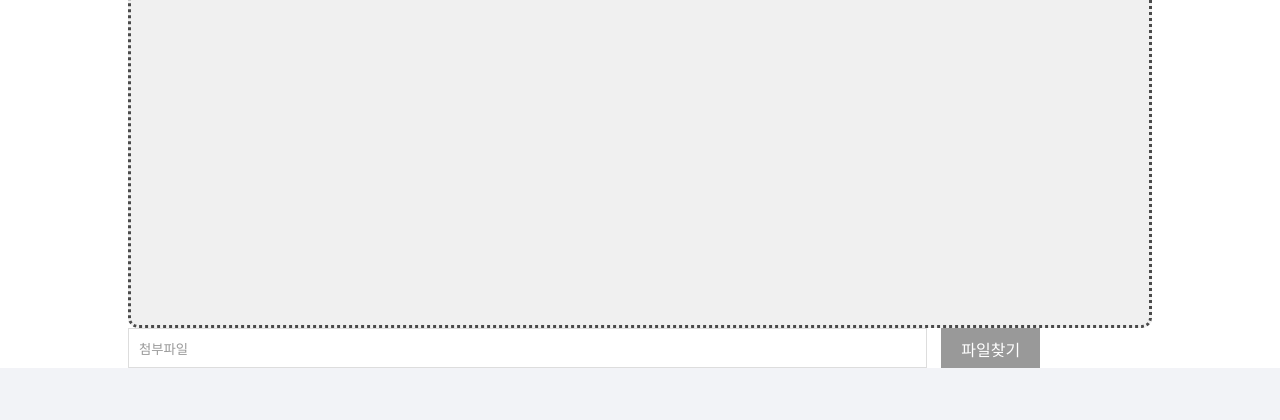
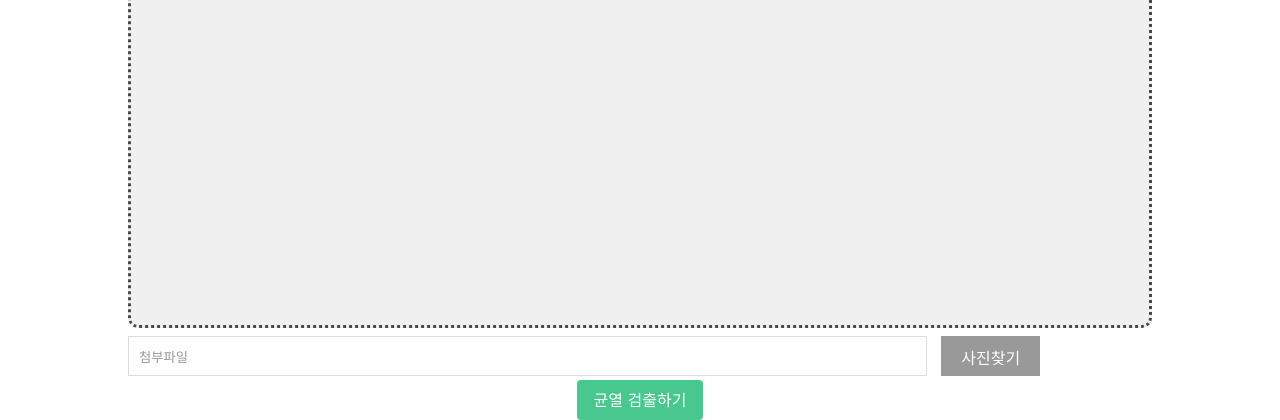
Before and after one commit to BUZZINGPolarBear/crackseg-server, a Django app: page / in a window 1280 px wide. Shown: the part 800-1220 px from the top of the page. Before the commit the page ends 1168 px from the top, so only its background shows below. Run offline with Django 4.2, Linux system fonts and the light colour scheme; some libraries are stand-ins or nearby versions.

Commit message:
add: submit btn area

```diff
--- a/templates/index.html
+++ b/templates/index.html
@@ -30,14 +30,14 @@
                 <img id="crack_img" src="#" alt="균열 사진을 업로드 해주세요." style="max-height:100%; max-width:100%;" />
 
             </div>
-            <div>
-
-{#                <input accept="image/*" type='file' capture="environment" id="imgInp" />#}
-
+            <div style="margin-top: 1vh">
                 <div class="filebox">
                     <input class="upload-name" value="첨부파일" placeholder="첨부파일">
-                    <label for="imgInp">파일찾기</label>
+                    <label for="imgInp">사진찾기</label>
                     <input type='file' accept="image/*"  capture="environment" id="imgInp">
+                </div>
+                <div class="submit-btn-area">
+                    <button class="button is-success">균열 검출하기</button>
                 </div>
             </div>
 
--- a/templates/static/css/index.css
+++ b/templates/static/css/index.css
@@ -73,3 +73,11 @@
     overflow: hidden;
     border: 0;
 }
+
+.submit-btn-area{
+    display: flex;
+    justify-content: space-around;
+    align-items: center;
+
+    margin-top: 0.5vh;
+}
```
